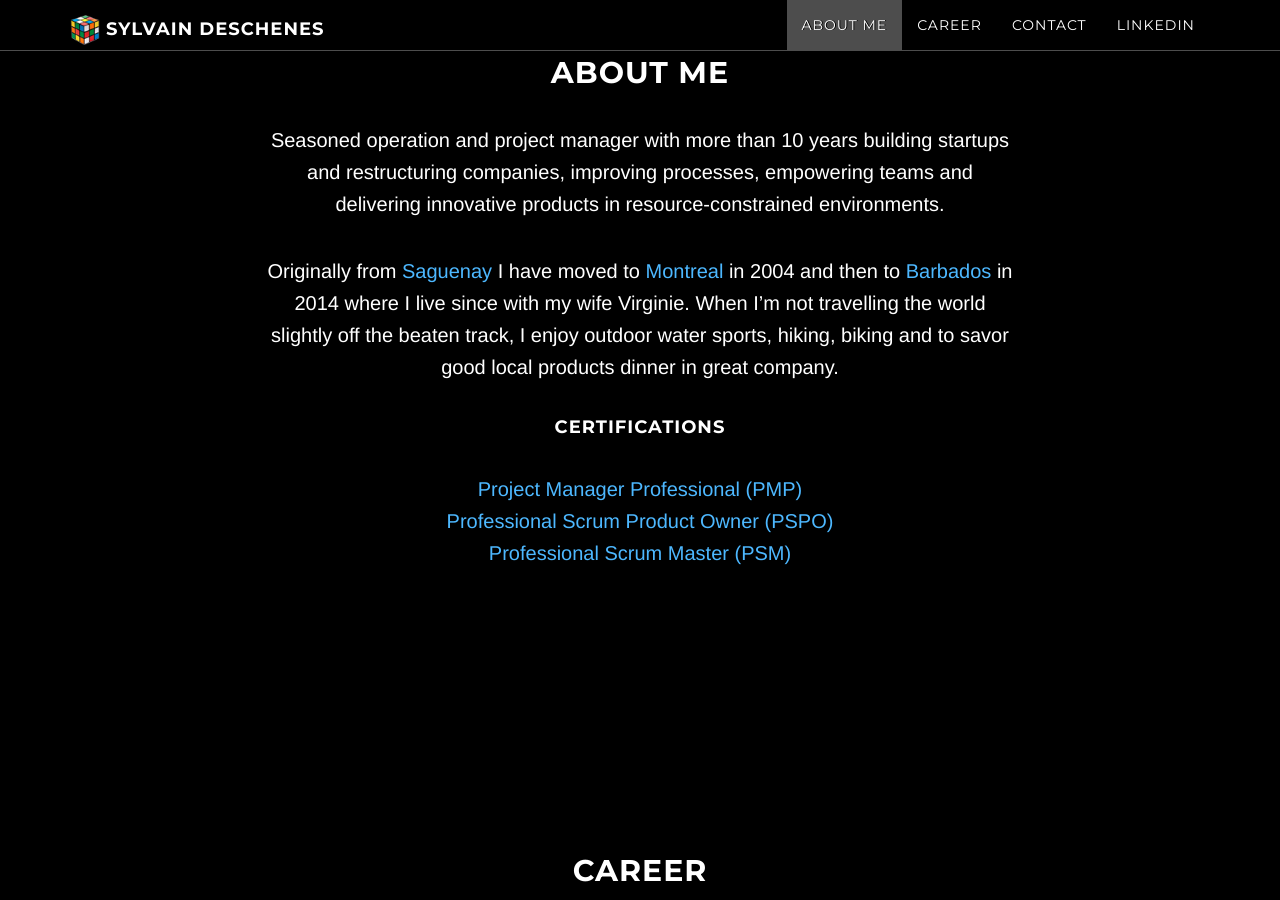
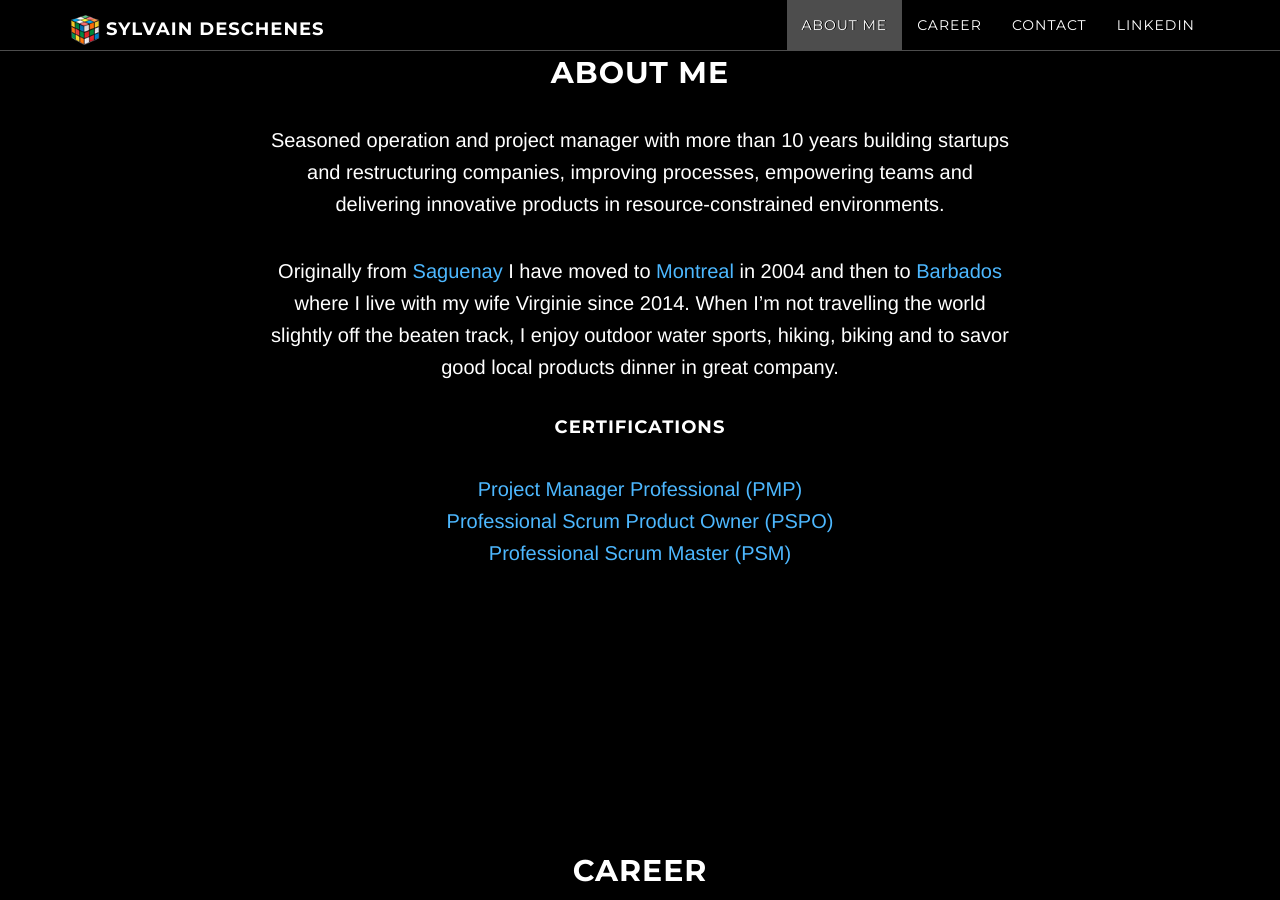
Before and after one commit to sylvaindeschenes/sylvaindeschenes.github.io, a Jekyll site: the page built from index.html, in a window 1280 px wide and 900 px high, scrolled down 1094 px. Built offline with Jekyll 4.4.1, drawn with Linux system fonts in a browser that asks for light colours; some web fonts are replaced.

```diff
--- a/_config.yml
+++ b/_config.yml
@@ -14,7 +14,7 @@
 # You can create any custom variable you would like, and they will be accessible
 # in the templates via {{ site.myvariable }}.
 
-url: http://sylvaindeschenes.github.io
+url: http://sylvaind.me
 baseurl: "" # the subpath of your site, e.g. /blog
 
 # Site Settings
--- a/about.html
+++ b/about.html
@@ -7,7 +7,7 @@ title: About&nbsp;Me
 
 Seasoned operation and project manager with more than 10 years building startups and restructuring companies, improving processes, empowering teams and delivering innovative products in resource-constrained environments.
 
-Originally from [Saguenay](https://goo.gl/maps/dYYPR41LM322) I have moved to [Montreal](https://goo.gl/maps/ChPnhgTk4eH2) in 2004 and then to [Barbados](https://goo.gl/maps/FUwPnEMskaM2) in 2014 where I live since with my wife Virginie. When I'm not travelling the world slightly off the beaten track, I enjoy outdoor water sports, hiking, biking and to savor good local products dinner in great company.
+Originally from [Saguenay](https://goo.gl/maps/dYYPR41LM322) I have moved to [Montreal](https://goo.gl/maps/ChPnhgTk4eH2) in 2004 and then to [Barbados](https://goo.gl/maps/FUwPnEMskaM2) where I live with my wife Virginie since 2014. When I'm not travelling the world slightly off the beaten track, I enjoy outdoor water sports, hiking, biking and to savor good local products dinner in great company.
 
 #### Certifications
 
```
